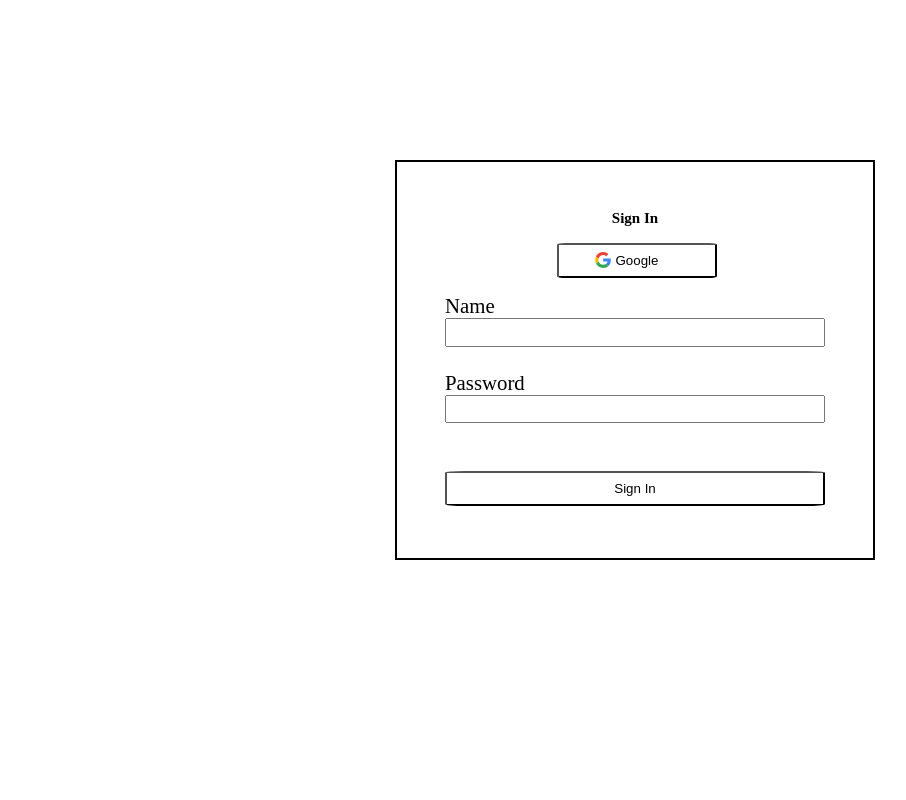
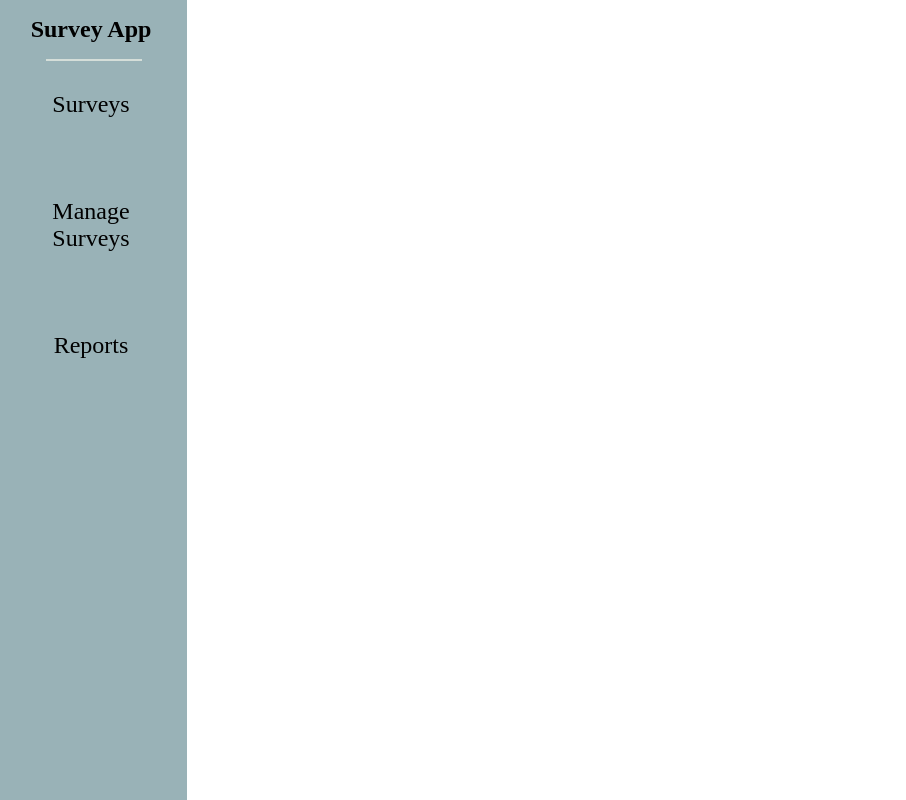
Before and after one commit to Ark230/survey-app, a React (Create React App) app in the folder client/: page / in a window 1280 px wide. Shown: the top 800 px of the page, without its empty margins (5-911 px from the left). Built offline with nearby package versions, Linux system fonts and the light colour scheme; no server answers.

Commit message:
home page prototype created, also implemented redirection

```diff
--- a/client/src/App.js
+++ b/client/src/App.js
@@ -1,18 +1,49 @@
-import React from 'react';
+import React, { useEffect, useState } from 'react';
+import {Switch, Route, Redirect} from 'react-router-dom';
 import Login from './pages/login/login.component';
+import Home from './pages/home/home.component';
 import './styles/main.scss';
+import { auth } from './firebase/firebase.util';
+import { connect } from 'react-redux';
+import { setCurrentUser } from './redux/user/user.actions';
 
 
-const App = () => {
+
+
+const App = ({setCurrentUser, userD}) => {
+
+    useEffect(() => {
+     const unsubscribe = auth.onAuthStateChanged(async (user) => {
+            if(user){
+                setCurrentUser(user.displayName);
+            }
+        });
+
+        return unsubscribe;
+
+    }, [setCurrentUser]);
+
 
     return(
         <div>
-            <Login/>
+            <Switch>
+                <Route exact path="/signIn" render={() => userD ? (<Redirect to="/"/>) : (<Login/>)}/>
+                <Route exact path="/" component={Home}/>
+
+            </Switch>
         </div>
     );
 
+}
+
+const mapDispatchToProps = dispatch => ({
+    setCurrentUser: user => dispatch(setCurrentUser(user))
+});
+
+const mapStateToProps = state => ({
+    userD: state.currentUser
+
+});
 
 
-}
-
-export default App;
+export default connect(mapStateToProps, mapDispatchToProps)(App);
--- /dev/null
+++ b/client/src/components/sidebar/sidebar.styles.scss
@@ -0,0 +1,51 @@
+.sidebar{
+    width: 15%;
+    height: 100rem;
+
+    position: relative;
+    background-color: #99B2B7;
+
+
+    &__logo{
+        text-align: center;
+        font-size: 1rem;
+
+        &::after{
+            content:"";
+            position: absolute;
+            right: 2.8rem;
+            height: .1rem;
+            width: calc(100% - 6rem);
+            background-color: #D5DED9
+        }
+
+        h2{
+            padding: 1rem;
+
+        }
+    }
+
+    &__wrapper{
+        margin-top: 2rem;
+        text-align: center;
+
+        .sidebar__nav{
+            font-size: 1.5rem;
+                li{
+                    margin: 1rem;
+                    list-style: none;
+
+                    &:not(:last-child){
+                        margin-bottom: 5rem;
+                    }
+                }
+
+
+
+        }
+
+
+    }
+
+
+}
--- /dev/null
+++ b/client/src/components/sidebar/siderbar.component.jsx
@@ -0,0 +1,27 @@
+import React from 'react';
+import './sidebar.styles.scss';
+
+const SideBar =  () => {
+    return(
+        <div className="sidebar">
+            <div className="sidebar__logo">
+                <h2>Survey App</h2>
+            </div>
+
+            <div className="sidebar__wrapper">
+                <ul className="sidebar__nav">
+                    <li><a href="#">Surveys</a></li>
+                    <li><a href="#">Manage Surveys</a></li>
+                    <li><a href="#">Reports</a></li>
+                </ul>
+
+            </div>
+
+
+        </div>
+    );
+
+}
+
+
+export default SideBar;
--- a/client/src/components/sign-in/sign-in.component.jsx
+++ b/client/src/components/sign-in/sign-in.component.jsx
@@ -17,6 +17,11 @@ const SignIn = ({currentUser, setCurrentUser}) => {
         console.log(currentUser);
     }
 
+    const handleGoogleSubmit = event => {
+        event.preventDefault();
+        signInWithGoogle();
+    }
+
   const handleChange = event => {
         const {value, name} = event.target;
         setUser({...user, [name] : value });
@@ -31,7 +36,7 @@ const SignIn = ({currentUser, setCurrentUser}) => {
             <form className="sign-in__form">
                     <h2 className="sign-in--primary-header">Sign In</h2>
 
-                    <button className="button sign-in__button--google" onClick={signInWithGoogle}>
+                    <button className="button sign-in__button--google" onClick={handleGoogleSubmit}>
                         <img src={GoogleLogo} alt="Google Logo" className="google-logo"/>
                         <span className="">Google</span>
                     </button>
--- a/client/src/firebase/firebase.util.js
+++ b/client/src/firebase/firebase.util.js
@@ -1,19 +1,20 @@
 import dotenv from 'dotenv';
-
-dotenv.config();
-
 import firebase from 'firebase/app';
 import 'firebase/firestore';
 import 'firebase/auth';
 
+
+dotenv.config();
+
+
 const firebaseConfig = {
-    apiKey: "process.env.REACT_APP_API_KEY",
-    authDomain: "process.env.REACT_APP_AUTH_DOMAIN",
-    projectId: "process.env.REACT_APP_PROJECT_ID",
-    storageBucket: "process.env.REACT_APP_STORAGE_BUCKET",
-    messagingSenderId: "process.env.REACT_APP_MESSAGING_SENDER_ID",
-    appId: "process.env.REACT_APP_APP_ID",
-    measurementId: "process.env.REACT_APP_MEASUREMENT_ID"
+    apiKey: process.env.REACT_APP_API_KEY,
+    authDomain: process.env.REACT_APP_AUTH_DOMAIN,
+    projectId: process.env.REACT_APP_PROJECT_ID,
+    storageBucket: process.env.REACT_APP_STORAGE_BUCKET,
+    messagingSenderId: process.env.REACT_APP_MESSAGING_SENDER_ID,
+    appId: process.env.REACT_APP_APP_ID,
+    measurementId: process.env.REACT_APP_MEASUREMENT_ID
   };
 
 firebase.initializeApp(firebaseConfig);
@@ -24,4 +25,4 @@ export const firestore = firebase.firestore();
 
 export const googleProvider = new firebase.auth.GoogleAuthProvider();
 googleProvider.setCustomParameters({ prompt: 'select_account'});
-export const signInWithGoogle = () => auth.signInWithPopUp(googleProvider);
+export const signInWithGoogle = () => auth.signInWithPopup(googleProvider);
--- a/client/src/index.js
+++ b/client/src/index.js
@@ -1,5 +1,3 @@
-
-
 import React from 'react';
 import ReactDOM from 'react-dom';
 import App from './App.js'
--- a/client/src/pages/home/home.component.jsx
+++ b/client/src/pages/home/home.component.jsx
@@ -1,9 +1,15 @@
 import React from 'react';
 import './home.styles.scss';
+import { connect } from 'react-redux';
+import SideBar from '../../components/sidebar/siderbar.component';
 
-const Home = () => {
-    return(<h1>Home Page</h1>);
 
+const Home = ({user}) => {
+    return(<SideBar/>);
 }
 
-export default Home;
+const mapStateToProps = state => ({
+    user: state.currentUser
+})
+
+export default connect(mapStateToProps, null)(Home);
--- a/client/src/redux/user/user.actions.js
+++ b/client/src/redux/user/user.actions.js
@@ -3,7 +3,7 @@ import UserActionTypes from './user.types';
 
 
 export const setCurrentUser = user => {
-    console.log(UserActionTypes.SET_CURRENT_USER);
+
     return{
     type: UserActionTypes.SET_CURRENT_USER,
     payload: user
--- a/client/src/redux/user/user.reducer.js
+++ b/client/src/redux/user/user.reducer.js
@@ -7,7 +7,6 @@ const INITIAL_STATE = {
 export const userReducer = (state = INITIAL_STATE, action) => {
     switch (action.type) {
         case UserActionTypes.SET_CURRENT_USER:
-            console.log('entered');
             return {
                 ...state,
                 currentUser: action.payload
--- a/client/src/styles/main.scss
+++ b/client/src/styles/main.scss
@@ -4,6 +4,13 @@
     margin: 0;
     padding: 0;
     box-sizing: inherit;
+}
+
+a:visited,
+a:link{
+    text-decoration: none;
+    color: black;
+    cursor: pointer;
 }
 
 body{
```
Also changed, not shown: 1 other file (tests, documents, lock files or other folders).
